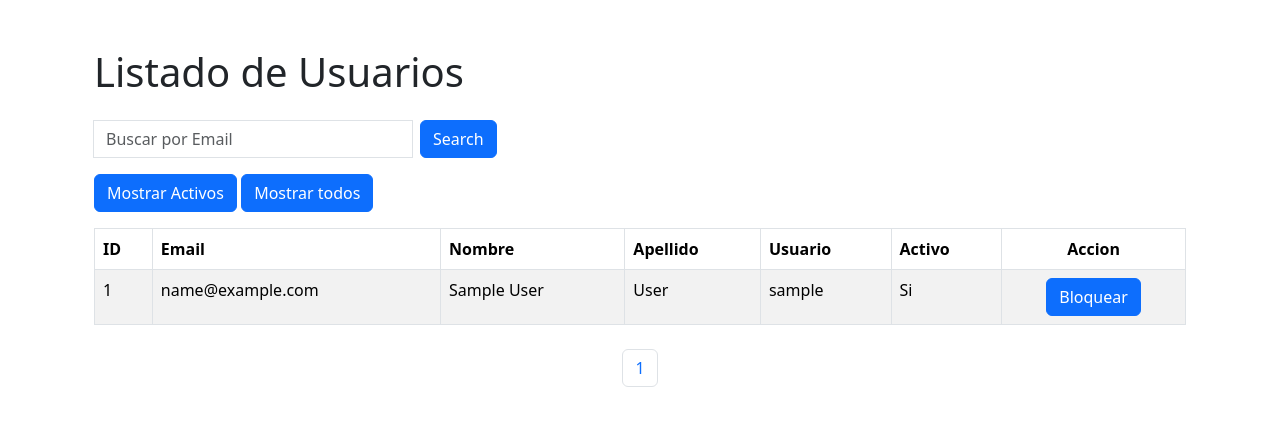
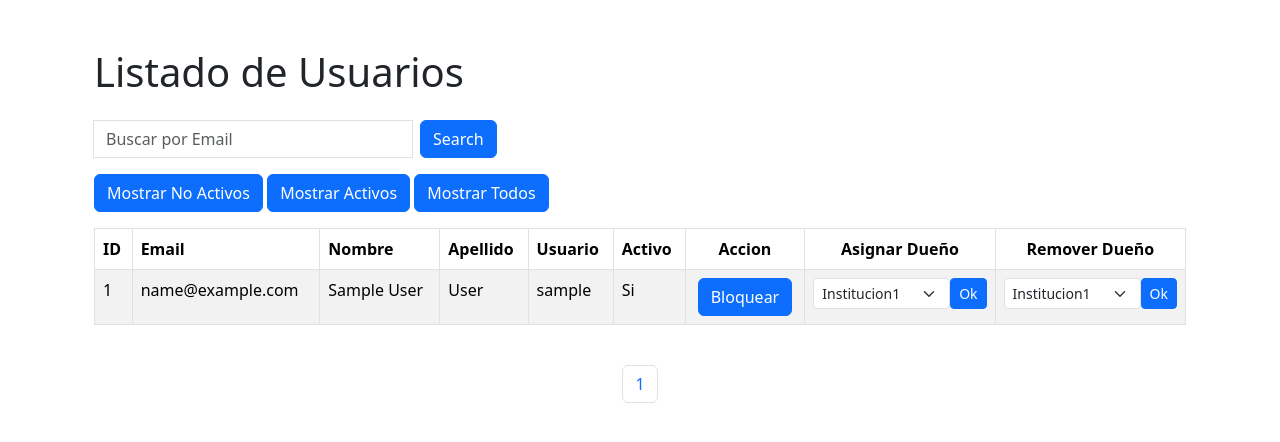
Before and after one commit to pnco200/proyecto-de-software, a Flask app: page /users/ in a window 1280 px wide. Shown: the part 64-506 px from the top of the page. Run offline with Flask 3, Linux system fonts and the light colour scheme; tables that the repository leaves empty hold one stand-in row (values such as "Sample post").

Commit message:
añadido forms para crear y remover dueños de instituciones

```diff
--- a/admin/src/core/auth/__init__.py
+++ b/admin/src/core/auth/__init__.py
@@ -75,3 +75,30 @@ def change_user_status(user_id):
     user.is_active = not user.is_active
     db.session.commit()
     return True
+
+def assign_institution_owner(user_id, institution_id):
+    """Assign user as institution owner
+
+    Args:
+        user_id (int): Id of the user
+        institution_id (int): Id of the institution
+
+    Returns:
+        boolean: True if was assigned, else False
+    """
+    ###TO DO
+    return True
+
+
+def delete_institution_owner(user_id, institution_id):
+    """Remove user as institution owner
+
+    Args:
+        user_id (int): Id of the user
+        institution_id (int): Id of the institution
+
+    Returns:
+        boolean: True if was removed, else False
+    """
+    ###TO DO
+    return True
--- a/admin/src/web/controllers/users.py
+++ b/admin/src/web/controllers/users.py
@@ -25,3 +25,22 @@ def update_user_status(user_id):
     if not user:
         flash("No se puede cambiar el estado de ese usuario", "error")
     return redirect(url_for('user.home'))
+
+@user_bp.post('/create_institution_owner') ## TO DO--> Proteger para superADMIN
+def create_institution_owner():
+    institution_id = request.args.get('institution_id',type=int,default=None)
+    user_id = request.args.get('user_id',type=int,default=None)
+
+    user = auth.assign_institution_owner(user_id, institution_id)
+    if not user:
+        flash("No se pudo asignar el usuario como dueño de la institucion", "error")
+    return redirect(url_for('user.home'))
+
+@user_bp.post('/delete_institution_owner') ## TO DO--> Proteger para superADMIN
+def delete_institution_owner():
+    institution_id = request.args.get('institution_id',type=int,default=None)
+    user_id = request.args.get('user_id',type=int,default=None)
+    user = auth.delete_institution_owner(user_id, institution_id)
+    if not user:
+        flash("No se pudo eliminar el usuario como dueño de la institucion", "error")
+    return redirect(url_for('user.home'))
--- a/admin/src/web/templates/users/index.html
+++ b/admin/src/web/templates/users/index.html
@@ -10,19 +10,16 @@
                 <div class="input-group">
                     <input type="hidden" name="blocked" value="{{ blocked }}">
                     <input type="text" name="email" class="form-control" style="max-width: 20rem;" value="{{ email }}" placeholder="Buscar por Email">
-                    <div class="input-group-append ml-5">
+                    <div class="input-group-append ml-md-5">
                         <button type="submit" class="btn btn-primary" style="margin-left: 0.5rem;">Search</button>
                     </div>
                 </div>
             </form>
-            {% if blocked == true %}
             <a href="?blocked=False&email={{email}}" class="btn btn-primary float-right mb-3">Mostrar No Activos</a>
-            {% else %}
             <a href="?blocked=True&email={{email}}" class="btn btn-primary float-right mb-3">Mostrar Activos</a>
-            {% endif %}
+            <a href="{{ url_for('user.home') }}" class="btn btn-primary float-right mb-3">Mostrar Todos</a>
 
-            <a href="{{ url_for('user.home') }}" class="btn btn-primary float-right mb-3">Mostrar todos</a>
-
+            <div class="table-responsive">
                 <table class="table table-striped table-bordered">
                     <thead>
                         <tr>
@@ -33,6 +30,9 @@
                             <th>Usuario</th>
                             <th>Activo</th>
                             <th class="text-center">Accion</th>
+                            <th class="text-center">Asignar Dueño</th>
+                            <th class="text-center">Remover Dueño</th>
+
                         </tr>
                     </thead>
                     <tbody>
@@ -59,10 +59,36 @@
                                      {% endif %}
                                     </a>
                                 </td>
+                                <td class="text-center">
+                                    <form method="POST" action="{{ url_for('user.create_institution_owner') }}">
+                                        <div class="form-group d-flex align-items-center">
+                                            <input type="hidden" name="user_id" value="{{ user.id }}">
+                                            <select name="institution_id" class="form-select form-select-sm">
+                                                <option value="idInstitucion1">Institucion1</option>
+                                                <option value="idInstitucion2">Institucion2</option>
+                                                <option value="idInstitucion3">Institucion3</option>
+                                            </select>
+                                            <button type="submit" class="btn btn-primary btn-sm ml-2">Ok</button>
+                                        </div>
+                                    </form>
+                                </td>
+                                <td class="text-center">
+                                    <form method="POST" action="{{ url_for('user.delete_institution_owner', user_id=user.id) }}">
+                                        <div class="form-group d-flex align-items-center">
+                                            <select name="institution_id" class="form-select form-select-sm">
+                                                <option value="idInstitucion1">Institucion1</option>
+                                                <option value="idInstitucion2">Institucion2</option>
+                                                <option value="idInstitucion3">Institucion3</option>
+                                            </select>
+                                            <button type="submit" class="btn btn-primary btn-sm ml-2">Ok</button>
+                                        </div>
+                                    </form>
+                                </td>
                             </tr>
                         {% endfor %}
                     </tbody>
                 </table>
+            </div>
         </div>
 
         <div class="pagination justify-content-center mt-4">
```
Lines whose indentation alone changed are shown as unchanged.
